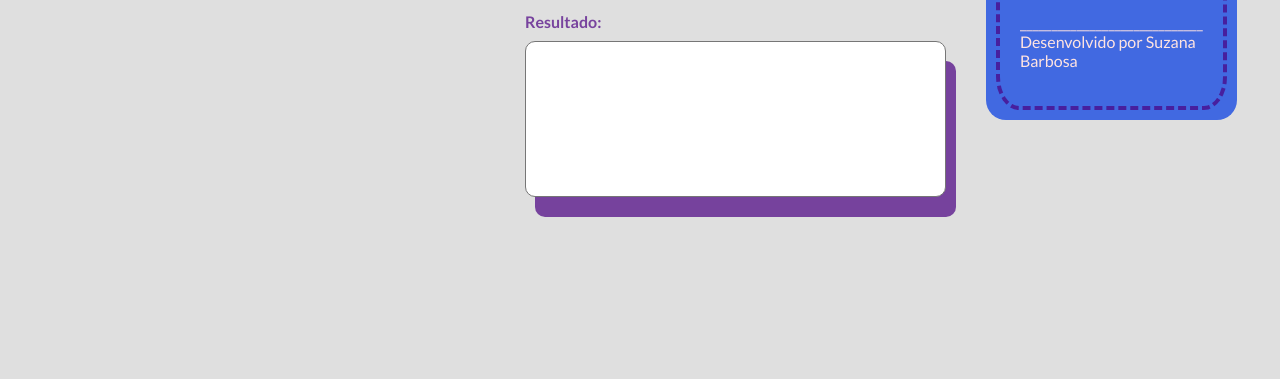
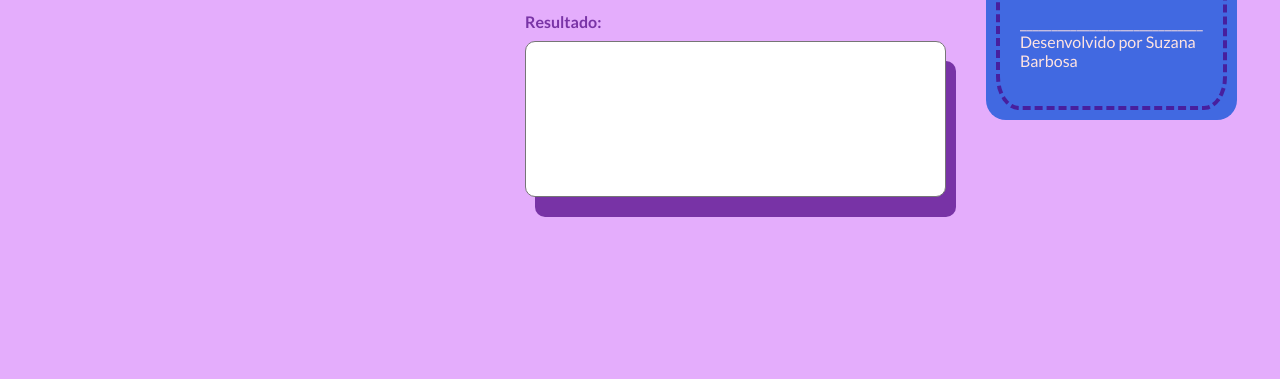
Before and after one commit to SuzBarbosa/codificador, a plain HTML site: page index.html in a window 1280 px wide. Shown: the part 421-800 px from the top of the page. Drawn offline with nearby package versions, Linux system fonts and the light colour scheme.

Commit message:
Update style.css

```diff
--- a/src/css/style.css
+++ b/src/css/style.css
@@ -6,7 +6,7 @@
   --corprincipal: rgba(65,105,225);
   --corsecundaria: rgba(75,0,130, 0.7);
   --corterciaria: rgba(255,228,225);
-  --background: rgba(192,192,192, 0.5);
+  --background: rgba(203, 93, 250, 0.5);
 }
 
 *{
```
